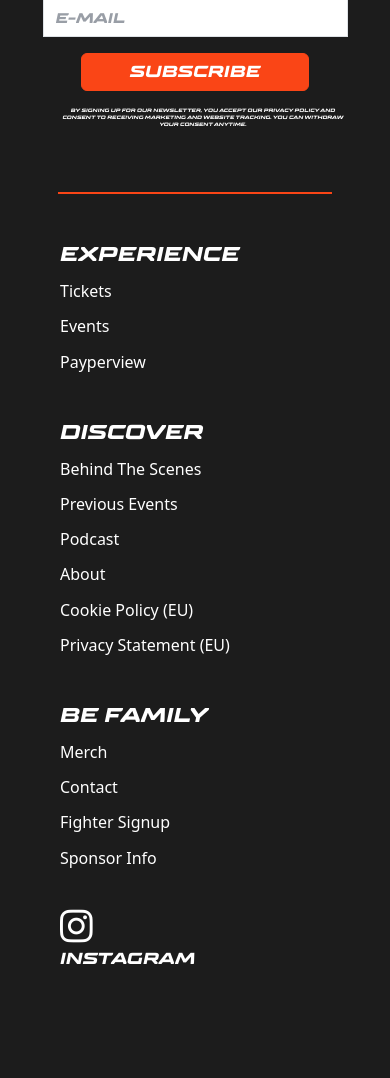
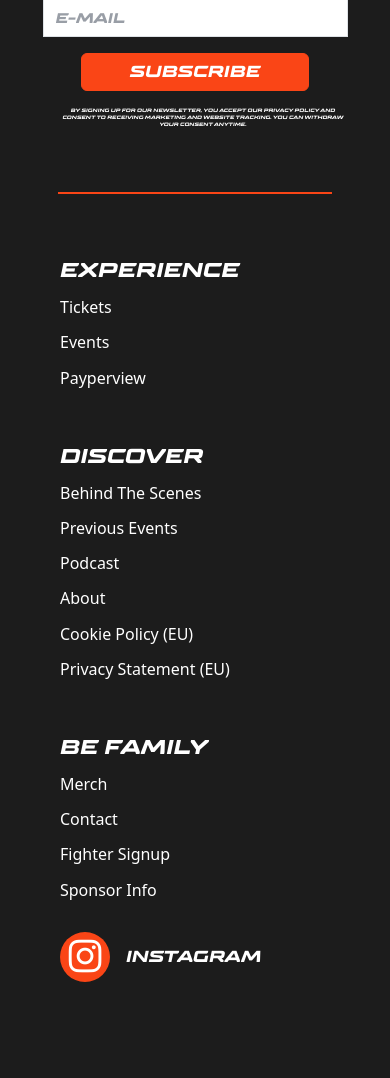
Before and after one commit to sofiepiszczek/dominancefc, a PHP site: page /index.php in a window 390 px wide. Shown: the part 3586-4664 px from the top of the page. Before the commit the page ends 4550 px from the top, so only its background shows below. Run offline with PHP 8.4, Linux system fonts and the light colour scheme; style sheets or scripts are compiled from the project's sources; some libraries are stand-ins or nearby versions.

Commit message:
Har rettet footerens opstilling og gjort den responsiv til desktop.

```diff
--- a/includes/footies.php
+++ b/includes/footies.php
@@ -1,40 +1,49 @@
 <div class="container">
     <div class="orange-line bg-primary w-75 mx-auto mt-5"></div>
-    <div class="row text-white p-5">
 
+    <div class="row text-white p-5 mt-3 justify-content-center">
+        <div class="col-md-10 offset-md-1">
+            <div class="row justify-content-between">
 
-        <div class="row flex-wrap gap-2">
-            <a class="h5 custom-text">EXPERIENCE</a>
-            <a href="https://www.billetlugen.dk/artist/dominance-fc-3-0/?affiliate=P0G" target="_blank" class="h6">Tickets</a>
-            <a href="../events.php" class="h6">Events</a>
-            <a href="../ppv.php" class="h6">Payperview</a>
+                <div class="col-md-4 mb-5">
+                    <div class="d-flex flex-column gap-2 text-start">
+                        <a class="h5 custom-text">EXPERIENCE</a>
+                        <a href="https://www.billetlugen.dk/artist/dominance-fc-3-0/?affiliate=P0G" target="_blank" class="h6 mb-2">Tickets</a>
+                        <a href="../events.php" class="h6 mb-2">Events</a>
+                        <a href="../ppv.php" class="h6 mb-2">Payperview</a>
+                    </div>
+                </div>
 
-            <br>
+                <div class="col-md-4 mb-5">
+                    <div class="d-flex flex-column gap-2 text-start">
+                        <a class="h5 custom-text">DISCOVER</a>
+                        <a href="../behindTheScenes.php" class="h6 mb-2">Behind The Scenes</a>
+                        <a href="../previousEvents.php" class="h6 mb-2">Previous Events</a>
+                        <a href="../podcast.php" class="h6 mb-2">Podcast</a>
+                        <a href="../about.php" class="h6 mb-2">About</a>
+                        <a href="#" class="h6 mb-2">Cookie Policy (EU)</a>
+                        <a href="#" class="h6 mb-2">Privacy Statement (EU)</a>
+                    </div>
+                </div>
 
-            <a class="h5 custom-text">DISCOVER</a>
-            <a href="../behindTheScenes.php" class="h6">Behind The Scenes</a>
-            <a href="../previousEvents.php" class="h6">Previous Events</a>
-            <a href="../podcast.php" class="h6">Podcast</a>
-            <a href="../about.php" class="h6">About</a>
-            <a href="#" class="h6">Cookie Policy (EU)</a>
-            <a href="#" class="h6">Privacy Statement (EU)</a>
+                <div class="col-md-4 mb-5">
+                    <div class="d-flex flex-column gap-2 text-start">
+                        <a class="h5 custom-text">BE FAMILY</a>
+                        <a href="../shop.php" class="h6 mb-2">Merch</a>
+                        <a href="../contact.php" class="h6 mb-2">Contact</a>
+                        <a href="../fighterSignup.php" class="h6 mb-2">Fighter Signup</a>
+                        <a href="../sponsorInfo.php" class="h6 mb-2">Sponsor Info</a>
+                    </div>
 
-            <br>
+                    <div class="d-flex align-items-center gap-3 mt-4">
+                        <div class="instagramBG d-flex align-items-center justify-content-center">
+                            <i class="fa-brands fa-instagram text-white display-3"></i>
+                        </div>
+                        <a target="_blank" href="https://www.instagram.com/airtoxdominancefc/" class="h6 mb-0 custom-text">INSTAGRAM</a>
+                    </div>
+                </div>
 
-            <a class="h5 custom-text">BE FAMILY</a>
-            <a href="../shop.php" class="h6">Merch</a>
-            <a href="../contact.php" class="h6">Contact</a>
-            <a href="../fighterSignup.php" class="h6">Fighter Signup</a>
-            <a href="../sponsorInfo.php" class="h6">Sponsor Info</a>
-
-            <br>
-        </div>
-
-        <div class="instagramFooter gap-3">
-            <div class="instagramIcon">
-                <i class="fa-brands fa-instagram text-white display-3"></i>
             </div>
-            <a target="_blank" href="https://www.instagram.com/airtoxdominancefc/" class="h6 mb-0 custom-text">INSTAGRAM</a>
         </div>
     </div>
 </div>
```
